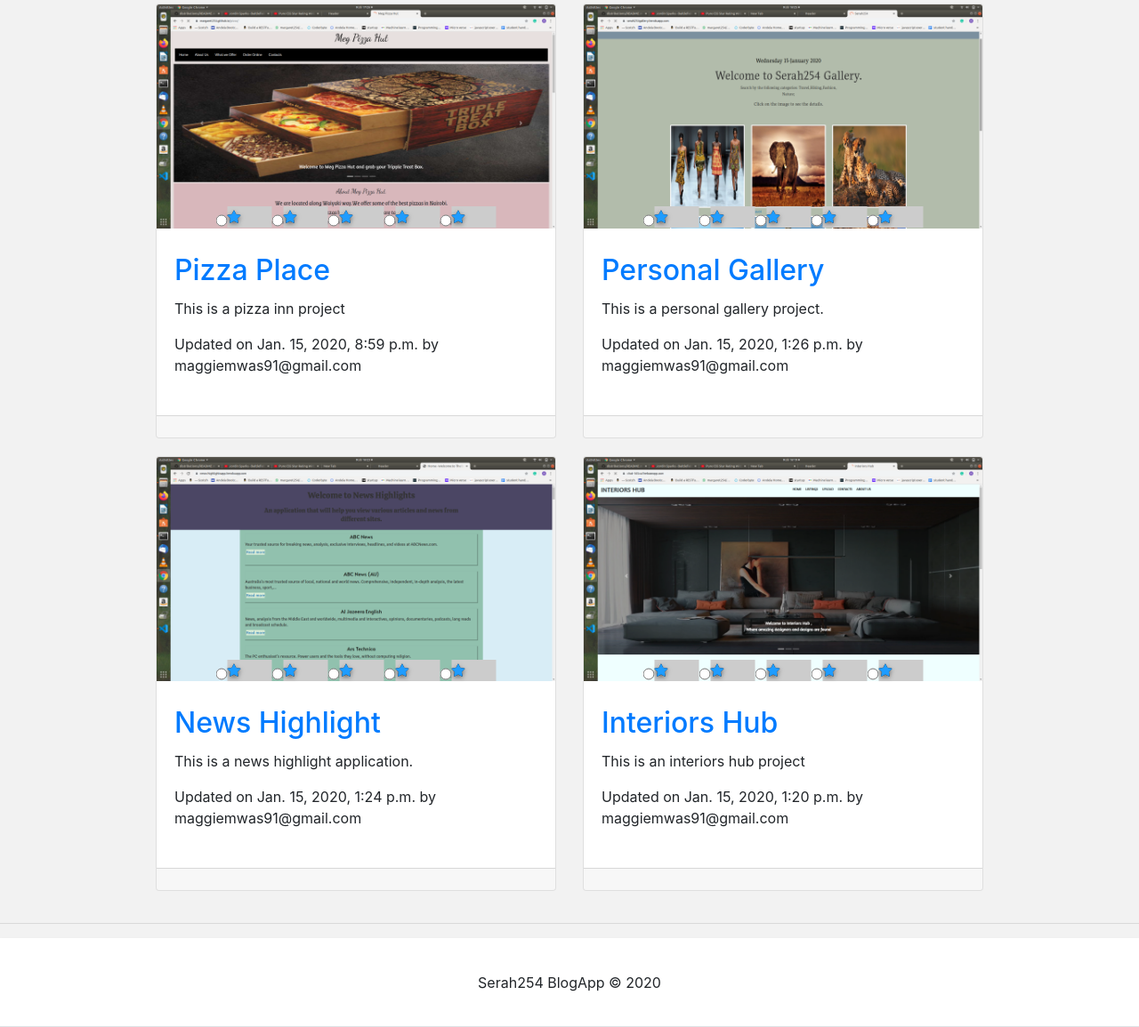
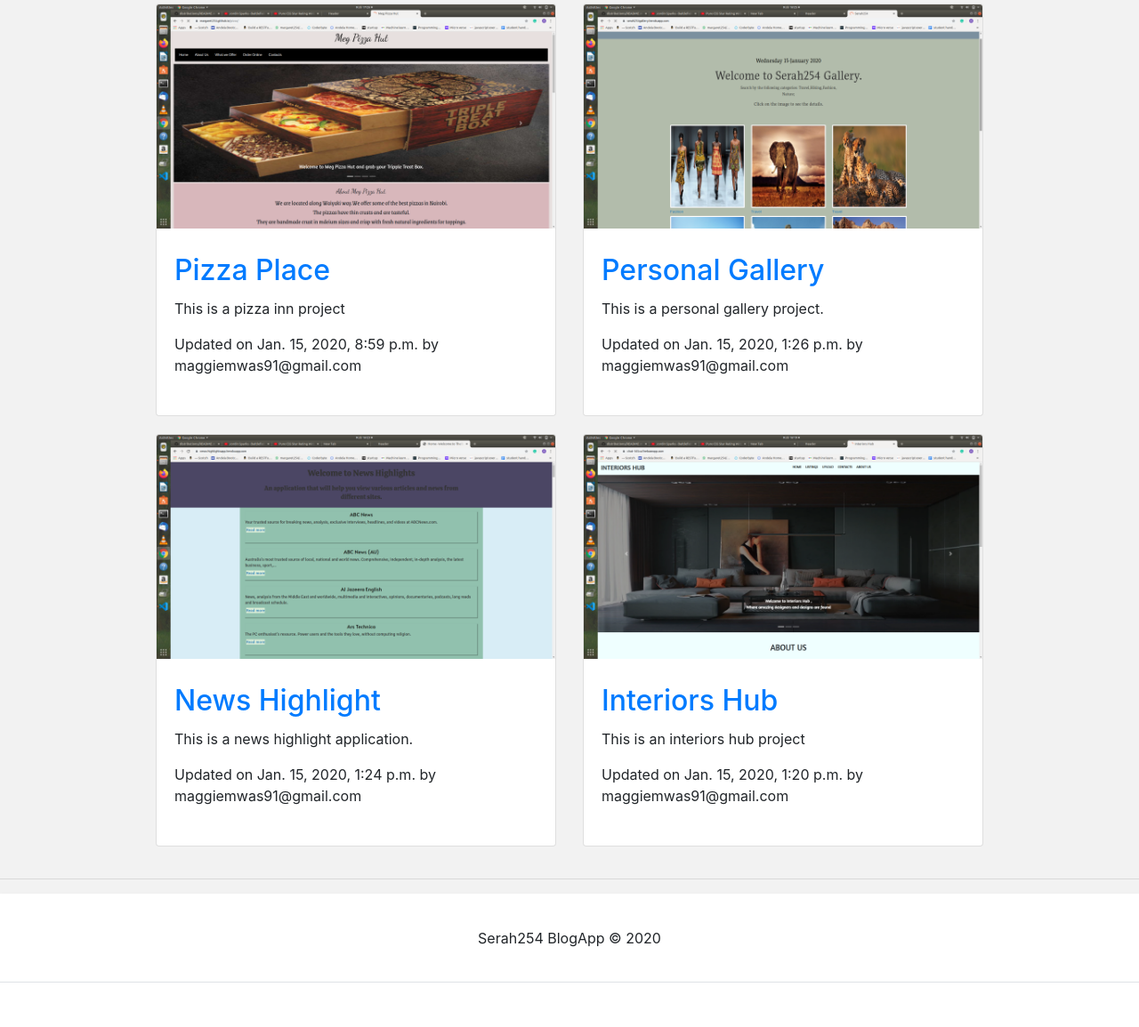
Before and after one commit to margaret254/Awwards, a Django app: page / in a window 1280 px wide. Shown: the part 332-1487 px from the top of the page at 89% size. After the commit the page ends 1437 px from the top, so only its background shows below. Run offline with Django 3.2, Linux system fonts and the light colour scheme; data comes from the database, SQL or seed files in the repository; both versions use the stored data as it was after the commit; some libraries are stand-ins or nearby versions.

Commit message:
Fix errors

```diff
--- a/award/templates/award/snippets/award_post.html
+++ b/award/templates/award/snippets/award_post.html
@@ -17,15 +17,6 @@
 				{% endif %}
 				<p>Updated on {{award_post.date_updated}} by {{award_post.author}}</p>
 			</div>
-			<div class="card-footer text-muted">
-			  <div class="rating">
-					<input type="radio" name="star" id="star1" ><label for="star1"></label>
-					<input type="radio" name="star" id="star2" ><label for="star2"></label>
-					<input type="radio" name="star" id="star3" ><label for="star3"></label>
-					<input type="radio" name="star" id="star4" ><label for="star4"></label>
-					<input type="radio" name="star" id="star5" ><label for="star5"></label>
-			  </div>
-			</div>
 		</div>
 	</div>
 </div>
```
Also changed, not shown: README.md, db.sqlite3, media_cdn/award/1/-Screenshot_from_2020-01-15_17-26-33.png (added).
